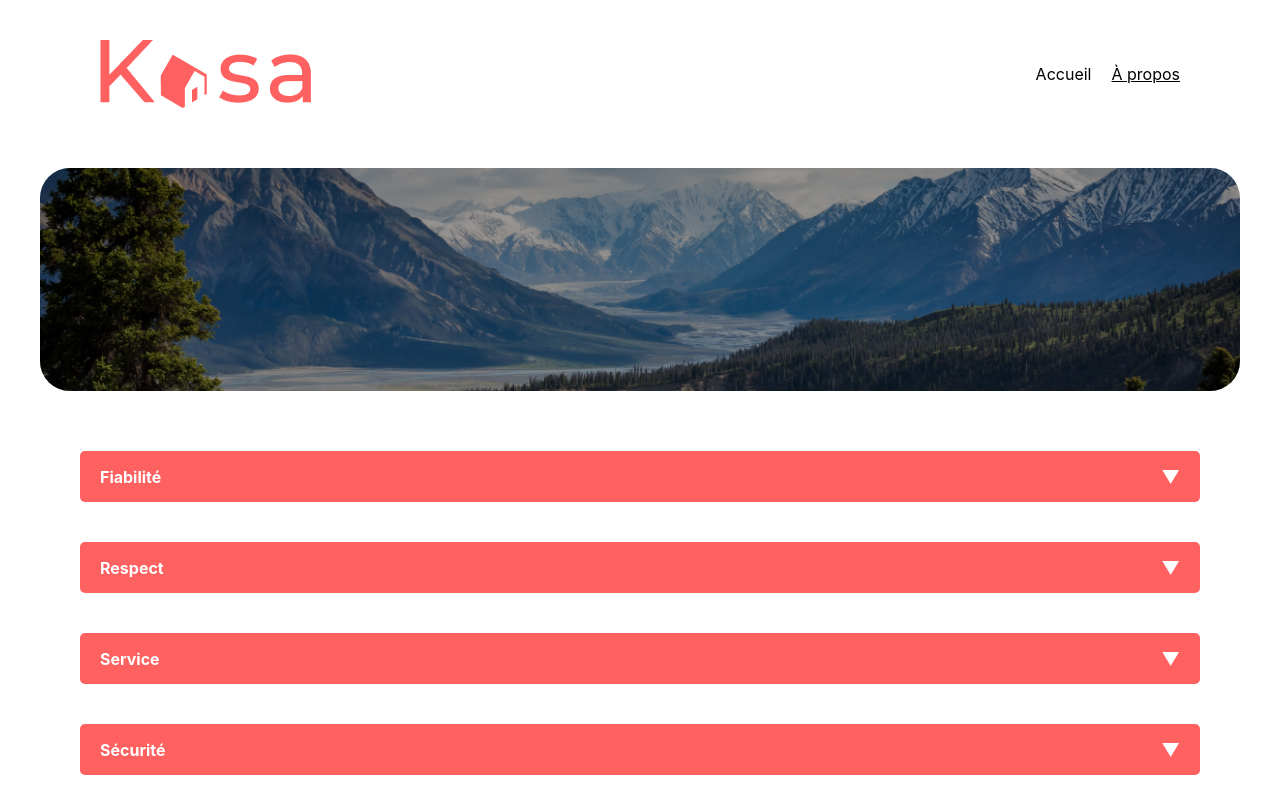
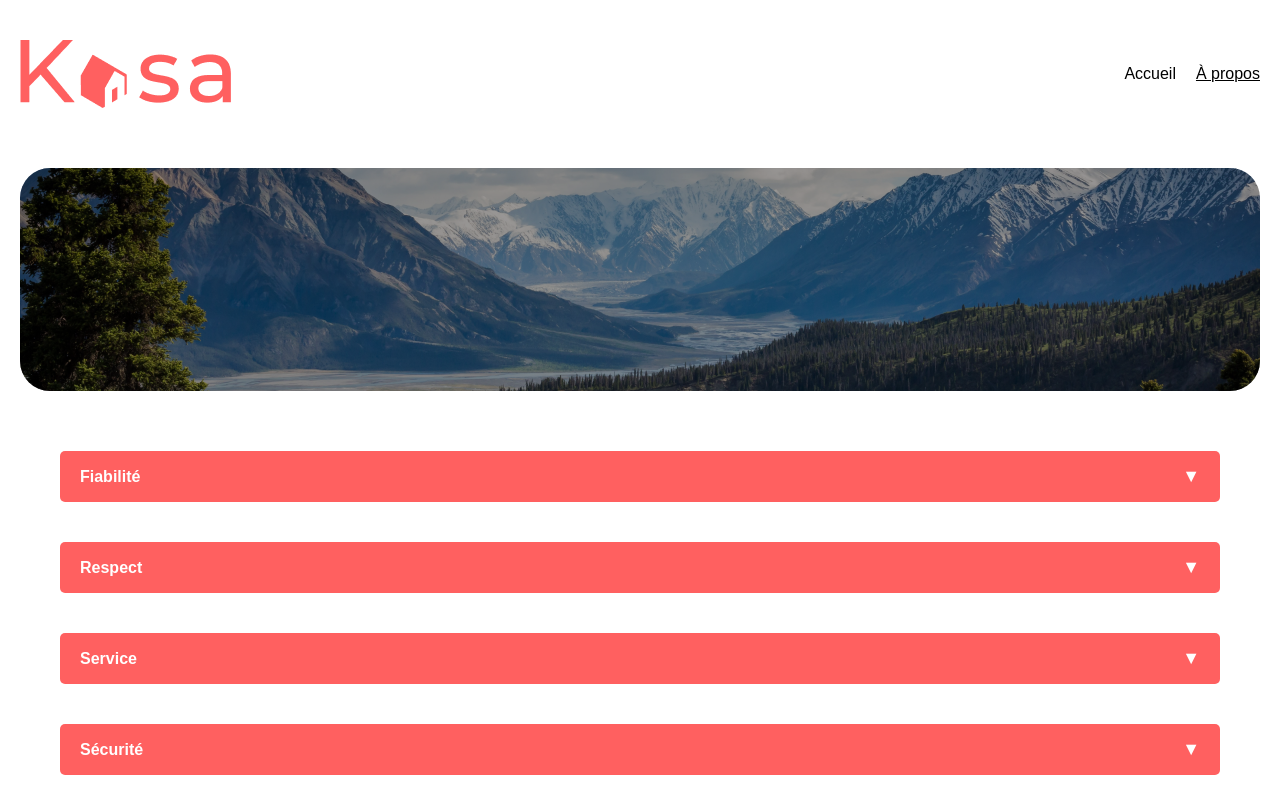
Before and after one commit to FoligneTheo/react1, a React (Create React App) app: page /react1/about in a window 1280 px wide. Shown: the top 800 px of the page. Built offline with nearby package versions, Linux system fonts and the light colour scheme.

Commit message:
header align

```diff
--- a/src/App.js
+++ b/src/App.js
@@ -1,5 +1,5 @@
 import './App.scss';
-import { BrowserRouter as Router, Route, Routes, } from 'react-router-dom';
+import { BrowserRouter as Router, Route, Routes } from 'react-router-dom';
 import Acceuil from './pages/Acceuil';
 import About from './pages/About';
 import NotFound from './pages/NotFound';
@@ -8,20 +8,19 @@ import Footer from './components/Footer';
 import CardList from './components/CardList';
 import LogementDetails from './components/LogementDetails';
 
-
 function App() {
   return (
     <Router basename="/react1">
-      <div>
+      <div className="page-container">
         <Header />
-        <div class="Middle">
-        <Routes>
-          <Route path="/" element={<Acceuil />} />
-          <Route path="/about" element={<About />} />
-          <Route path="*" element={<NotFound />} />
-          <Route path="/" element={<CardList />} />
-          <Route path="/logements/:id" element={<LogementDetails />} />
-        </Routes>
+
+        <div className="Middle">
+          <Routes>
+            <Route path="/" element={<Acceuil />} />
+            <Route path="/about" element={<About />} />
+            <Route path="/logements/:id" element={<LogementDetails />} />
+            <Route path="*" element={<NotFound />} />
+          </Routes>
         </div>
 
         <Footer />
--- a/src/App.scss
+++ b/src/App.scss
@@ -1,49 +1,9 @@
-.App {
-  text-align: center;
-}
-
-.App-logo {
-  height: 40vmin;
-  pointer-events: none;
-}
-
-@media (prefers-reduced-motion: no-preference) {
-  .App-logo {
-    animation: App-logo-spin infinite 20s linear;
-  }
-}
-
-// .App-header {
-//   background-color: #282c34;
-//   min-height: 100vh;
-//   display: flex;
-//   flex-direction: column;
-//   align-items: center;
-//   justify-content: center;
-//   font-size: calc(10px + 2vmin);
-//   color: white;
-// }
-
-.App-link {
-  // color: #61dafb;
-  color: black;
-}
-
-@keyframes App-logo-spin {
-  from {
-    transform: rotate(0deg);
-  }
-
-  to {
-    transform: rotate(360deg);
-  }
-}
-
 html,
 body {
   margin: 0;
   padding: 0;
   height: 100%;
+  font-family: sans-serif;
 }
 
 #root {
@@ -63,5 +23,14 @@ main {
 }
 
 .Middle {
-  padding: 40px;
+  flex: 1;
+  padding: 40px 0; // on évite le padding latéral ici car il est déjà dans .page-container
 }
+
+.page-container {
+  width: 100%;
+  max-width: 1240px;
+  margin: 0 auto;
+  // padding: 0 20px;
+  box-sizing: border-box;
+}
--- a/src/components/Header.jsx
+++ b/src/components/Header.jsx
@@ -5,10 +5,12 @@ import './Header.scss';
 
 const Header = () => {
     return (
-        <div className="Header">
-            <img src={logo} alt="LOGOkasa" />
-            <Menu />
-        </div>
+        <header className="Header">
+            <div className="Header__container">
+                <img src={logo} alt="LOGOkasa" className="logo" />
+                <Menu />
+            </div>
+        </header>
     );
 };
 
--- a/src/components/Header.scss
+++ b/src/components/Header.scss
@@ -1,20 +1,27 @@
 .Header {
+    width: 100%;
     display: flex;
-    justify-content: space-between;
-    align-items: center;
-    // padding: 10px 20px;
+    justify-content: center;
     background-color: white;
     margin-top: 40px;
-  margin-left: 100px;
-  margin-right: 100px;
+    // padding: 0 20px;
+
+    &__container {
+        width: 100%;
+        max-width: 1240px;
+        display: flex;
+        justify-content: space-between;
+        align-items: center;
+    }
 }
 
-.Header .logo {
+.logo {
     font-size: 24px;
     font-weight: bold;
     display: flex;
     align-items: center;
 }
+
 
 .Menu {
     nav {
--- a/src/pages/Acceuil.scss
+++ b/src/pages/Acceuil.scss
@@ -2,7 +2,7 @@
     display: flex;
     flex-direction: column;
     align-items: center;
-    padding: 0 20px;
+    // padding: 0 20px;
 }
 
 .card-list-wrapper {
```
